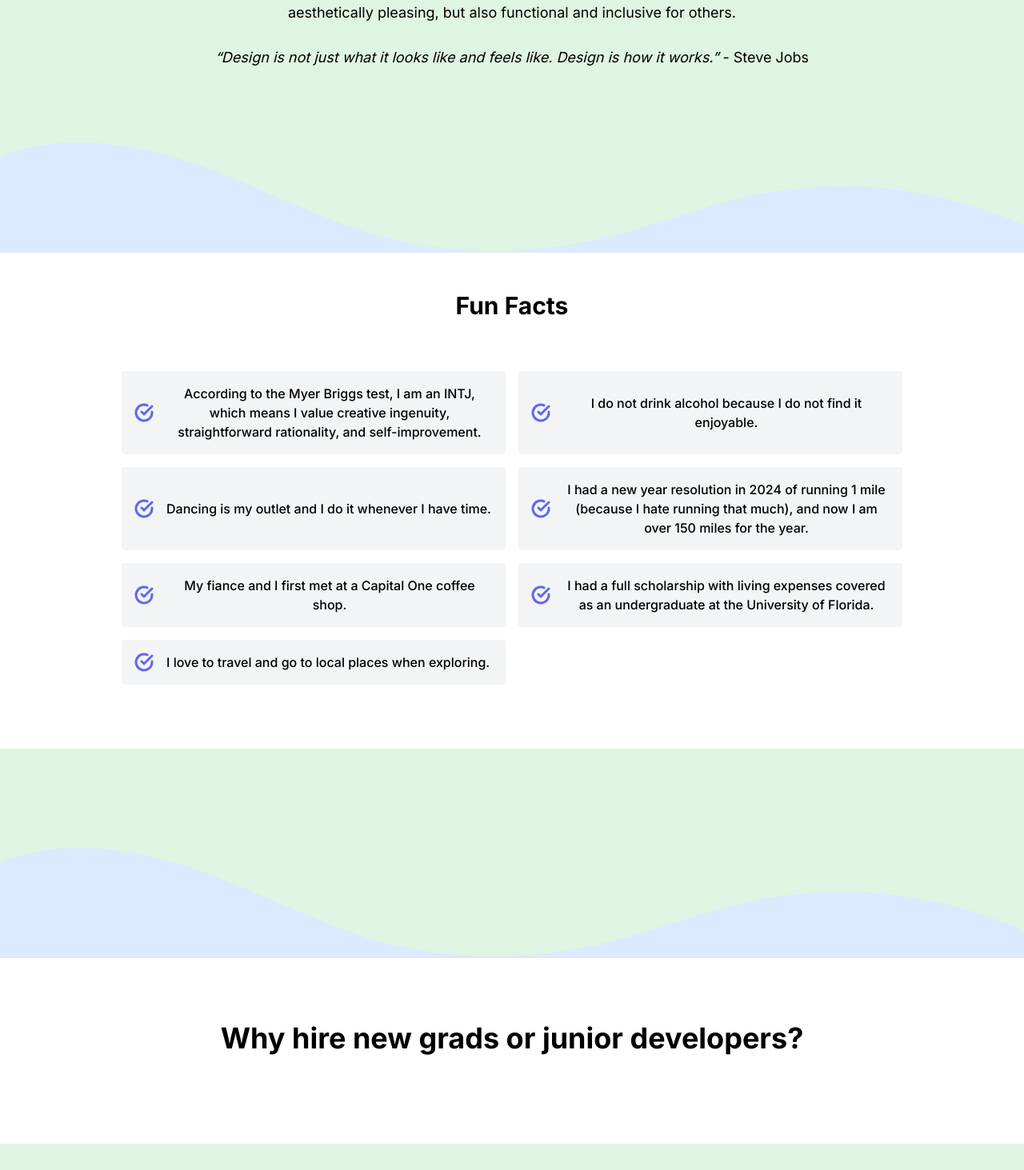
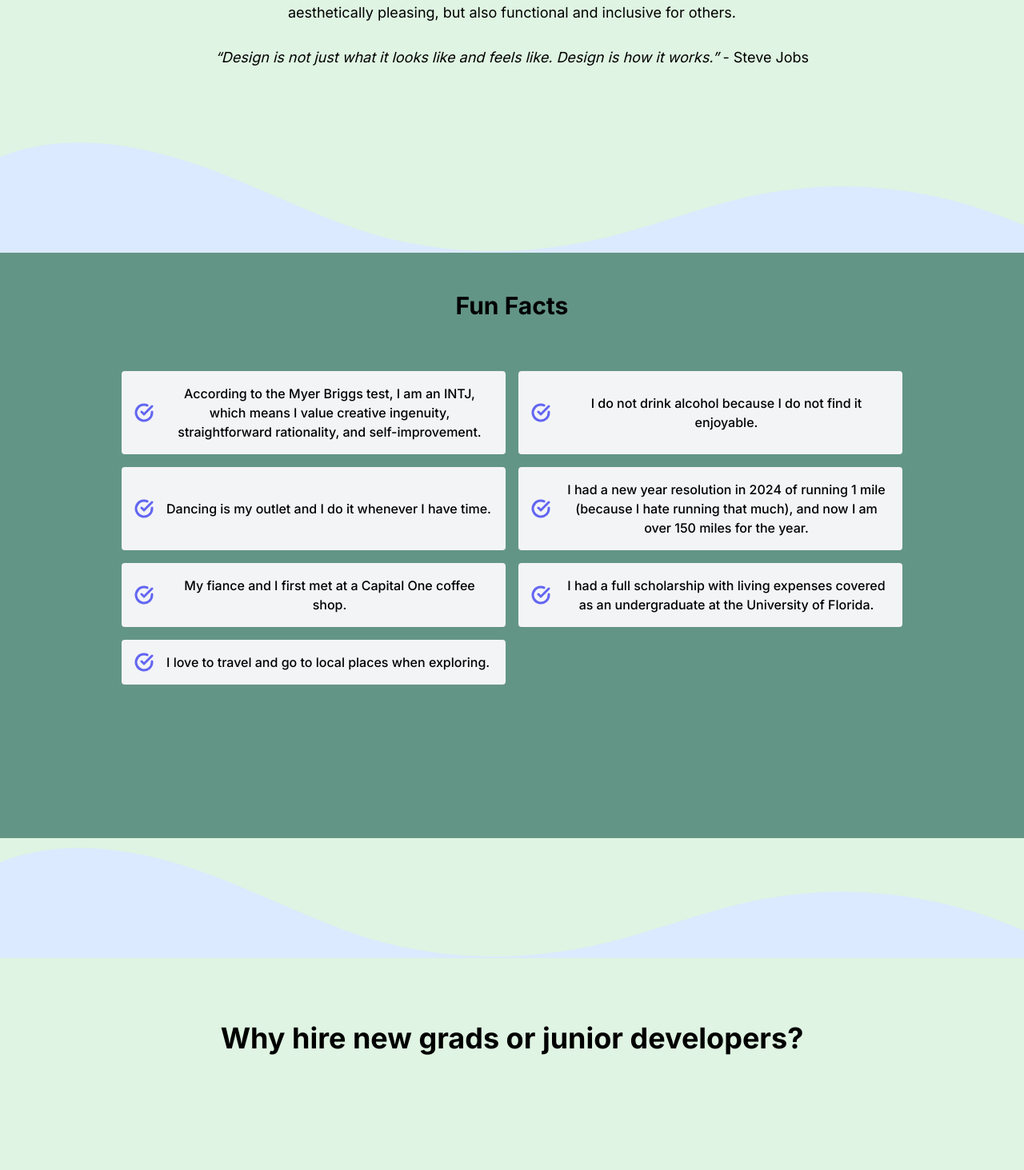
Before and after one commit to qpham2594/relevant-pixels, a Next.js app in the folder relevant-pixels/: page / in a window 1280 px wide. Shown: the part 1334-2797 px from the top of the page at 80% size. Built offline with nearby package versions, Linux system fonts and the light colour scheme.

Commit message:
light mode update

```diff
--- a/relevant-pixels/app/components/header.tsx
+++ b/relevant-pixels/app/components/header.tsx
@@ -13,7 +13,7 @@ export default function Header() {
             Thanks for stopping by!
           </h1>
         </div>
-        <div className="w-full md:w-1/2 py-6 md:py-8">
+        <div className="w-full md:w-1/2 py-6 md:py-8 flex justify-center md:justify-start">
           <img
             src="/self.png"
             alt="Self outline with binary numbers at the bottom"
--- a/relevant-pixels/app/page.tsx
+++ b/relevant-pixels/app/page.tsx
@@ -40,7 +40,7 @@ export default function Home(): JSX.Element {
               </p>
             </div>
           </section>
-          <div className="w-full wave-divider dark:bg-customGreen">
+          <div className="w-full wave-divider bg-customGreen dark:bg-customGreen">
             <svg
               data-name="Layer 1"
               xmlns="http://www.w3.org/2000/svg"
@@ -55,9 +55,9 @@ export default function Home(): JSX.Element {
             </svg>
           </div>
 
-          <section className="w-full bg-white dark:bg-customDarkGreen py-12 sm:py-12">
+          <section className="w-full bg-customDarkGreen dark:bg-customDarkGreen py-12 sm:py-12">
             <div className="w-full px-0">
-              <h2 className="text-2xl sm:text-3xl font-bold text-center mb-8 sm:mb-10 dark:text-white">
+              <h2 className="text-2xl sm:text-3xl font-bold text-center mb-8 sm:mb-10 bg-customDarkGreen">
                 Fun Facts
               </h2>
               <div className="text-center">
@@ -66,7 +66,7 @@ export default function Home(): JSX.Element {
             </div>
           </section>
 
-          <section className="w-full bg-customGreen dark:bg-customDarkGreen py-8 sm:py-10">
+          <section className="w-full bg-customDarkGreen dark:bg-customDarkGreen py-8 sm:py-10">
             <div className="w-full px-0">
               <h2 className="text-2xl sm:text-3xl font-bold text-center mb-4 sm:mb-8 dark:text-white">
 
@@ -86,12 +86,12 @@ export default function Home(): JSX.Element {
             >
               <path
                 d="M321.39,56.44c58-10.79,114.16-30.13,172-41.86,82.39-16.72,168.19-17.73,250.45-.39C823.78,31,906.67,72,985.66,92.83c70.05,18.48,146.53,26.09,214.34,3V0H0V27.35A600.21,600.21,0,0,0,321.39,56.44Z"
-                className="fill-blue-100 dark:fill-customGreen"
+                className="fill-blue-100 bg-customGreen dark:fill-customGreen"
               ></path>
             </svg>
           </div>
 
-          <section className="w-full bg-white dark:bg-customGreen py-12 sm:py-20">
+          <section className="w-full bg-customGreen dark:bg-customGreen py-12 sm:py-20">
             <div className="w-full px-0">
               <h2 className="text-5xl sm:text-4xl font-bold text-center mb-4 sm:mb-8 dark:text-black">
                 Why hire new grads or junior developers?
@@ -111,7 +111,7 @@ export default function Home(): JSX.Element {
             </div>
           </section>
 
-          <div className="w-full wave-divider dark:bg-customGreen">
+          <div className="w-full wave-divider bg-customGreen dark:bg-customGreen">
             <svg
               data-name="Layer 1"
               xmlns="http://www.w3.org/2000/svg"
@@ -121,12 +121,12 @@ export default function Home(): JSX.Element {
             >
               <path
                 d="M321.39,56.44c58-10.79,114.16-30.13,172-41.86,82.39-16.72,168.19-17.73,250.45-.39C823.78,31,906.67,72,985.66,92.83c70.05,18.48,146.53,26.09,214.34,3V0H0V27.35A600.21,600.21,0,0,0,321.39,56.44Z"
-                className="fill-blue-100 dark:fill-customDarkGreen"
+                className="fill-blue-100 bg-customDarkGreen dark:fill-customDarkGreen"
               ></path>
             </svg>
           </div>
 
-          <section className="w-full bg-white dark:bg-customDarkGreen py-12 sm:py-20">
+          <section className="w-full bg-customDarkGreen dark:bg-customDarkGreen py-12 sm:py-20">
             <div className="w-full px-0">
               <h2 className="text-5xl sm:text-4xl font-bold text-center mb-4 sm:mb-8 dark:text-white">
                 Personal and Academic Projects
@@ -134,7 +134,7 @@ export default function Home(): JSX.Element {
             </div>
           </section>
 
-          <section className="w-full bg-customGreen dark:bg-customDarkGreen py-10 sm:py-6">
+          <section className="w-full bg-customDarkGreen dark:bg-customDarkGreen py-10 sm:py-6">
             <div className="w-full px-0">
               <p className="text-center text-black dark:text-black">
               </p>
@@ -142,7 +142,7 @@ export default function Home(): JSX.Element {
             </div>
           </section>
 
-          <div className="w-full wave-divider dark:bg-customDarkGreen">
+          <div className="w-full wave-divider bg-customDarkGreen dark:bg-customDarkGreen">
             <svg
               data-name="Layer 1"
               xmlns="http://www.w3.org/2000/svg"
@@ -157,7 +157,7 @@ export default function Home(): JSX.Element {
             </svg>
           </div>
 
-          <section className="w-full bg-white dark:bg-customGreen py-12 sm:py-20">
+          <section className="w-full bg-customGreen dark:bg-customGreen py-12 sm:py-20">
             <div className="w-full px-0">
               <h2 className="text-2xl sm:text-3xl font-bold text-center mb-4 sm:mb-8 dark:text-black">
                 Creative Projects
```
